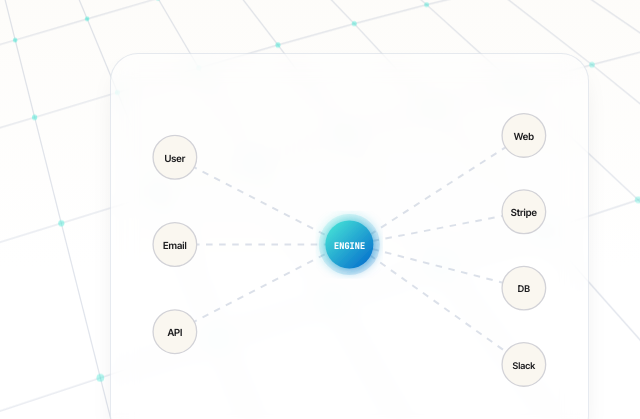
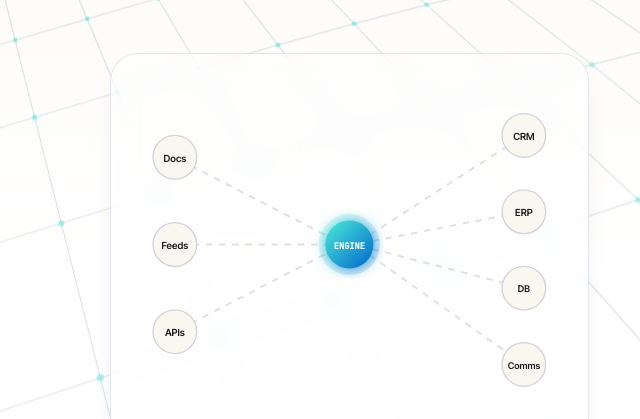
Before and after one commit to rguido198/TechnologyConsultantsVentures, a plain HTML site: page es/index.html in a window 1280 px wide. Shown: the part 533-952 px from the top of the page, 640-1280 px from the left. Drawn offline with nearby package versions, Linux system fonts and the light colour scheme.

Commit message:
Sophisticate SVG motion diagram labels to map unstructured data inputs and enterprise actions

```diff
--- a/es/index.html
+++ b/es/index.html
@@ -276,15 +276,15 @@
             <!-- Nodes -->
             <g class="node-group" id="node-in-1" transform="translate(40, 80)">
               <circle r="20" fill="#faf7f0" stroke="#d2d2d7" stroke-width="1.2" />
-              <text y="4" font-family="var(--font-sans)" font-size="9" text-anchor="middle" font-weight="600" fill="#1d1d1f">User</text>
+              <text y="4" font-family="var(--font-sans)" font-size="9" text-anchor="middle" font-weight="600" fill="#1d1d1f">Docs</text>
             </g>
             <g class="node-group" id="node-in-2" transform="translate(40, 160)">
               <circle r="20" fill="#faf7f0" stroke="#d2d2d7" stroke-width="1.2" />
-              <text y="4" font-family="var(--font-sans)" font-size="9" text-anchor="middle" font-weight="600" fill="#1d1d1f">Email</text>
+              <text y="4" font-family="var(--font-sans)" font-size="9" text-anchor="middle" font-weight="600" fill="#1d1d1f">Feeds</text>
             </g>
             <g class="node-group" id="node-in-3" transform="translate(40, 240)">
               <circle r="20" fill="#faf7f0" stroke="#d2d2d7" stroke-width="1.2" />
-              <text y="4" font-family="var(--font-sans)" font-size="9" text-anchor="middle" font-weight="600" fill="#1d1d1f">API</text>
+              <text y="4" font-family="var(--font-sans)" font-size="9" text-anchor="middle" font-weight="600" fill="#1d1d1f">APIs</text>
             </g>
 
             <g class="node-group" id="node-core" transform="translate(200, 160)">
@@ -295,11 +295,11 @@
 
             <g class="node-group" id="node-out-1" transform="translate(360, 60)">
               <circle r="20" fill="#faf7f0" stroke="#d2d2d7" stroke-width="1.2" />
-              <text y="4" font-family="var(--font-sans)" font-size="9" text-anchor="middle" font-weight="600" fill="#1d1d1f">Web</text>
+              <text y="4" font-family="var(--font-sans)" font-size="9" text-anchor="middle" font-weight="600" fill="#1d1d1f">CRM</text>
             </g>
             <g class="node-group" id="node-out-2" transform="translate(360, 130)">
               <circle r="20" fill="#faf7f0" stroke="#d2d2d7" stroke-width="1.2" />
-              <text y="4" font-family="var(--font-sans)" font-size="9" text-anchor="middle" font-weight="600" fill="#1d1d1f">Stripe</text>
+              <text y="4" font-family="var(--font-sans)" font-size="9" text-anchor="middle" font-weight="600" fill="#1d1d1f">ERP</text>
             </g>
             <g class="node-group" id="node-out-3" transform="translate(360, 200)">
               <circle r="20" fill="#faf7f0" stroke="#d2d2d7" stroke-width="1.2" />
@@ -307,7 +307,7 @@
             </g>
             <g class="node-group" id="node-out-4" transform="translate(360, 270)">
               <circle r="20" fill="#faf7f0" stroke="#d2d2d7" stroke-width="1.2" />
-              <text y="4" font-family="var(--font-sans)" font-size="8.5" text-anchor="middle" font-weight="600" fill="#1d1d1f">Slack</text>
+              <text y="4" font-family="var(--font-sans)" font-size="8.5" text-anchor="middle" font-weight="600" fill="#1d1d1f">Comms</text>
             </g>
           </svg>
         </div>
```
Also changed, not shown: index.html (+6 -6 lines).
